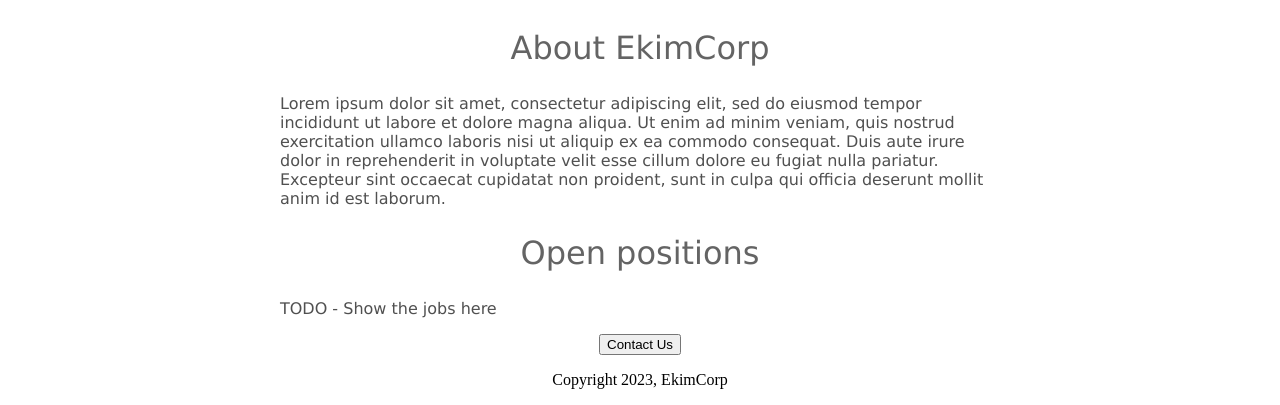
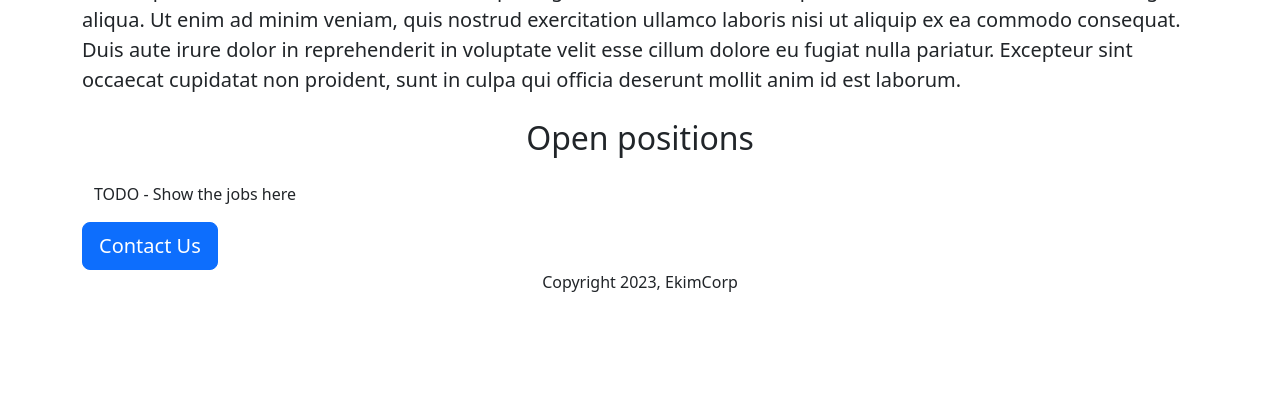
Before and after one commit to Mohamed93390/ekim, a Flask app: page / in a window 1280 px wide. Shown: the part 551-956 px from the top of the page. After the commit the page ends 843 px from the top, so only its background shows below. Run offline with Flask 3, Linux system fonts and the light colour scheme.

Commit message:
CSS bootstrap

```diff
--- a/templates/home.html
+++ b/templates/home.html
@@ -2,41 +2,23 @@
 <html>
     <head>
         <title>Ekim Careers</title>
+        <meta charset="utf-8">
+        <meta name="viewport" content="width=device-width, initial-scale=1">
+        <link href="https://cdn.jsdelivr.net/npm/bootstrap@5.3.1/dist/css/bootstrap.min.css" rel="stylesheet" integrity="sha384-4bw+/aepP/YC94hEpVNVgiZdgIC5+VKNBQNGCHeKRQN+PtmoHDEXuppvnDJzQIu9" crossorigin="anonymous">
         <style>
-            h1 {
-              font-size: 40px;
-              font-family: Verdana;
-              color: rgb(50, 50, 50);
-              text-align: center;
-            }
-            #banner {
-                width: 100%;
-                height: 450px;
-                object-fit: cover;
-            }
-            h2 {
-              font-size: 32px;
-              font-family: Verdana;
-              color: rgb(100, 100, 100);
-              text-align: center;
-              font-weight: normal;
-            }
-            .bodytext {
-              font-family: Verdana;
-              color: rgb(80, 80, 80)
-            }
-            #container {
-                max-width: 720px;
-                margin: 0 auto;
-            }
+          #banner {
+            height: 360px;
+            width: 100%;
+            object-fit: cover;
+          }
         </style>
-    </head>
+      </head>
     <body>
-        <div id="container">
-        <h1>EkimCorp's Careers</h1>
-        <img id="banner" src="http://10.20.80.30:5000/static/banner.jpg" height="400">
-        <h2>About EkimCorp</h2>
-        <p class="bodytext">Lorem ipsum dolor sit amet, consectetur
+        <div class="container">
+        <h1 class="text-center mt-2 mb-4">EkimCorp's Careers</h1>
+        <img class="img-fluid" id="banner" src="http://10.20.80.30:5000/static/banner.jpg" height="400">
+        <h2 class="text-center mt-4 mb-4">About EkimCorp</h2>
+        <p class="lead">Lorem ipsum dolor sit amet, consectetur
 adipiscing elit, sed do eiusmod tempor incididunt ut
 labore et dolore magna aliqua. Ut enim ad minim
 veniam, quis nostrud exercitation ullamco laboris
@@ -45,11 +27,11 @@
 cillum dolore eu fugiat nulla pariatur. Excepteur
 sint occaecat cupidatat non proident, sunt in culpa
 qui officia deserunt mollit anim id est laborum.</p>
-        <h2>Open positions</h2>
-        <p class="bodytext">TODO - Show the jobs here</p>
-        <div style="text-align:center;">
-        <button>Contact Us</button>
-        <p>Copyright 2023, EkimCorp</p>
+        <h2 class="text-center mt-4 mb-4">Open positions</h2>
+        <p class="container">TODO - Show the jobs here</p>
+        <div>
+        <button class="btn btn-primary btn-lg">Contact Us</button>
+        <p class="text-center">Copyright 2023, EkimCorp</p>
         </div>
     </div>
     </body>
```
